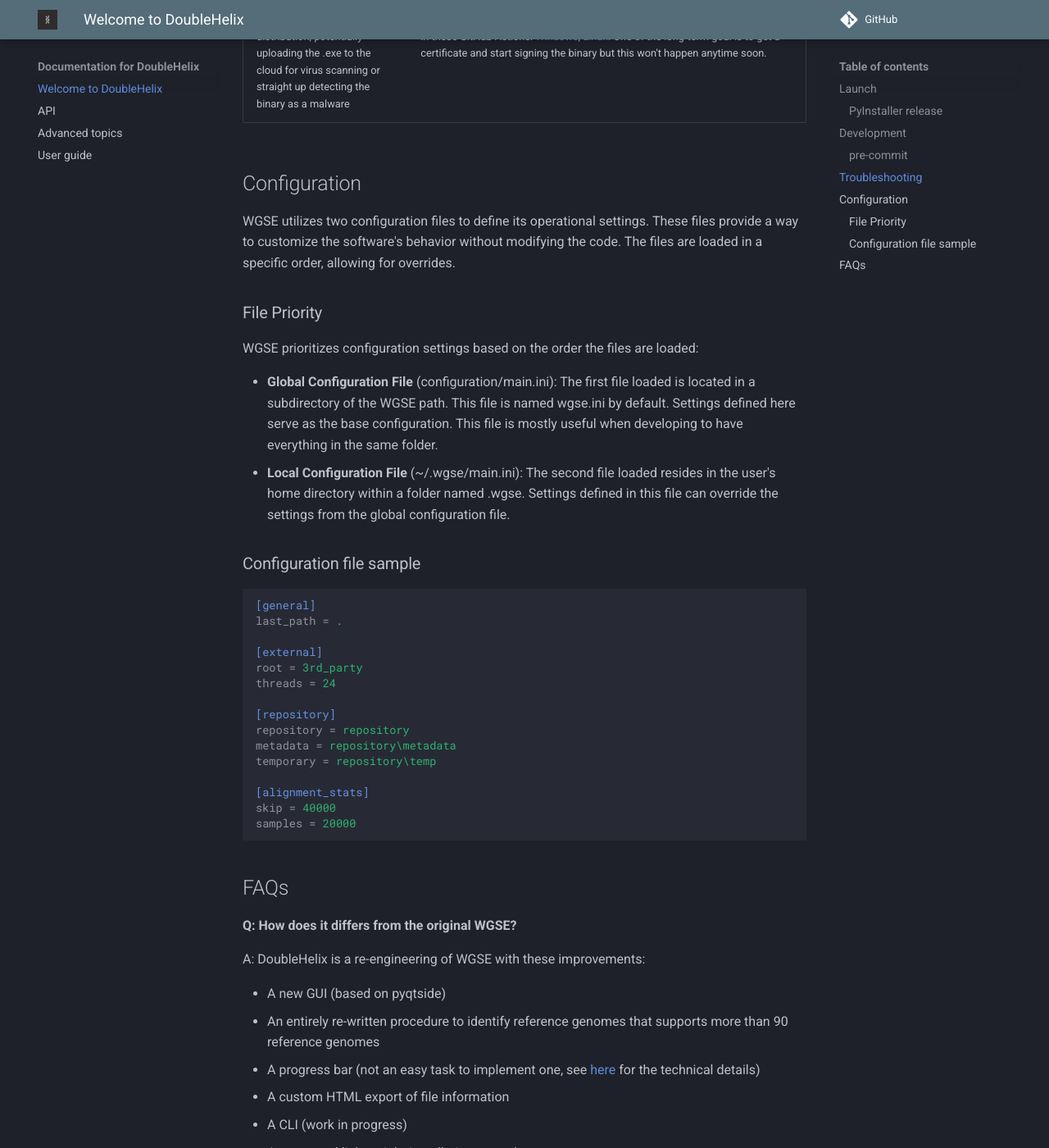
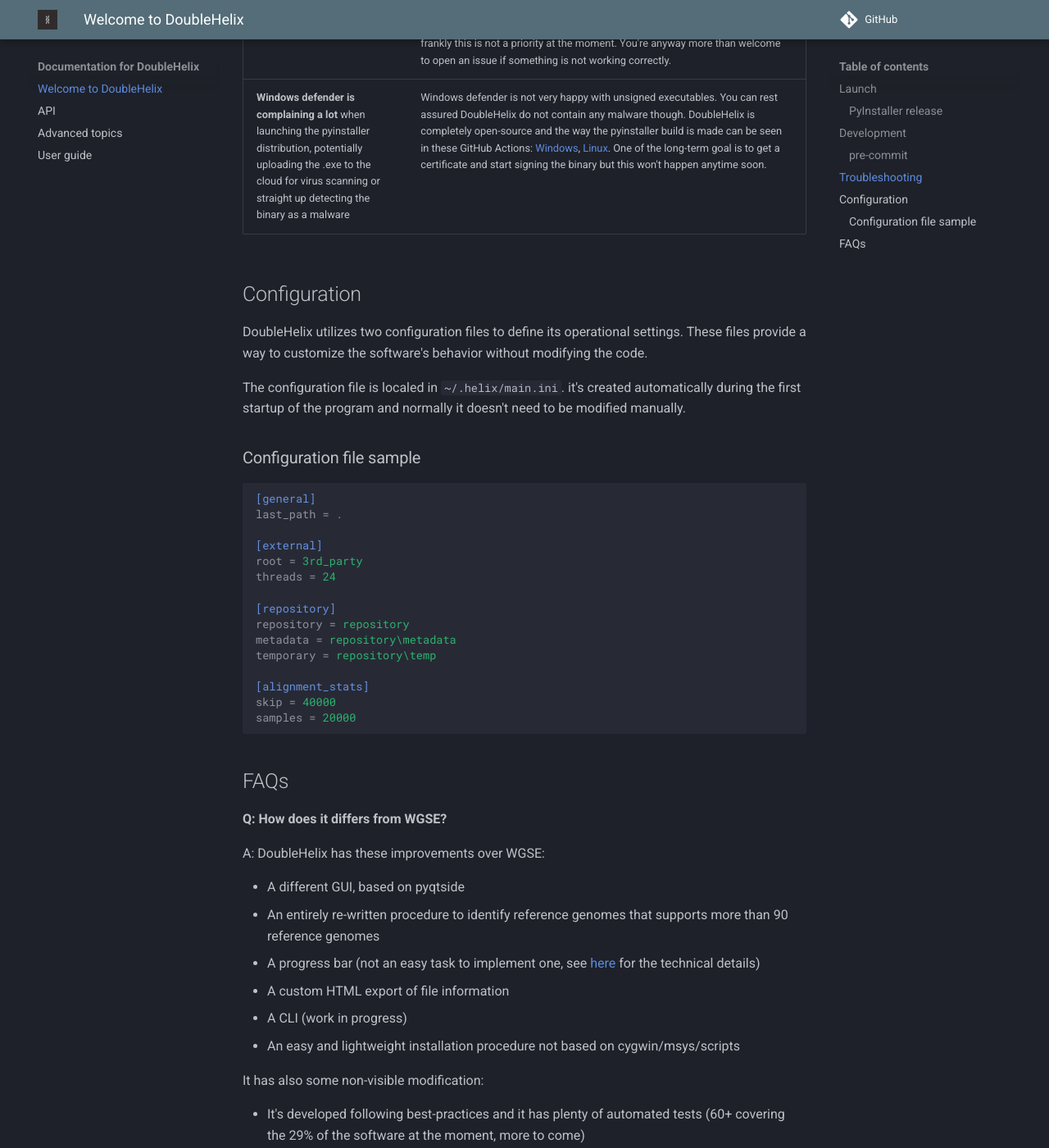
Before and after one commit to DoubleHelixApp/doublehelixapp.github.io, an MkDocs documentation site: the page built from docs/index.md, in a window 1280 px wide and 1400 px high, scrolled down 2100 px. Shown: the whole window at 82% size. Built offline with MkDocs 1.6.1 and Material for MkDocs 9.7.7, drawn with Linux system fonts in a browser that asks for light colours; comment, search, counter and statistics services are not loaded; some of the changed text lies outside the part shown.

Commit message:
wgse->doublehelix

````diff
--- a/docs/index.md
+++ b/docs/index.md
@@ -2,10 +2,10 @@
 
 DoubleHelix is a tool designed for manipulating and extracting data from files representing whole-sequenced human genomes. It provides functionality to load, parse, filter, transform, and analyze genomic data.
 
-DoubleHelix is an attempt to re-engineering an existing tool called [WGSE](https://wgse.io). See the [FAQs](#faqs) to see how they differs. WGSE and DoubleHelix are heavily relying on a suite of existing tools called [samtools](https://samtools.github.io/) but they provide a more user-friendly interface.
+DoubleHelix is providing a set of similar features to [WGSE](https://wgse.io) but they are different products and they don't share any code. See the [FAQs](#faqs) to see how they differs. DoubleHelix is heavily relying and provide a more user-friendly interface to a suite of existing tools called [samtools](https://samtools.github.io/).
 
 ### Launch
-WGSE runs on Windows and Linux. It should work also on MacOS but was never tested on it. Follow the installation procedure below according to your OS.
+DoubleHelix runs on Windows, Linux, and MacOS. Follow the installation procedure below according to your OS.
 The only currently supported way to install `DoubleHelix` is with a pypi package.
 This require python and pip installed. Note DoubleHelix is still in alpha state and many things are not working or they may broke unexpectedly.
 
@@ -18,7 +18,15 @@
     > WARNING:
     > DoubleHelix is not thoroughly tested on Linux. Please see the [troubleshooting](#troubleshooting) section.
     ```bash
-    sudo apt install libqt6waylandclient6 samtools bcftools -y
+    sudo apt install libqt6waylandclient6 samtools bcftools tabix -y
+    python -m pip install doublehelix
+    wgse
+    ```
+=== `MacOS`
+    > WARNING:
+    > DoubleHelix is not thoroughly tested on MacOS. Please see the [troubleshooting](#troubleshooting) section.
+    ```bash
+    TBD
     python -m pip install doublehelix
     wgse
     ```
@@ -41,7 +49,7 @@
     python -m venv .venv
     .venv\Scripts\activate
     python -m pip install -e .
-    wgse
+    helix
     ```
 === "Debian based distros"
     ```bash
@@ -51,7 +59,7 @@
     python -m venv .venv
     source ./.venv/bin/activate
     python -m pip install -e .
-    wgse
+    helix
     ```
 
 #### pre-commit
@@ -66,21 +74,16 @@
 
 Error | Description
 ------|------------
-**Symbol lookup error** after launching WGSE from command line on Linux/WSL| It's likely you have an old version of Qt installed. On Debian based distro it's likely the version of `libqt6waylandclient6` or one of its dependencies is too old and the python module for Qt is trying to fetch some symbols from it that were added in a subsequent version. You can try to run a `sudo apt update && sudo apt upgrade` but if that doesn't work unfortunately you need to upgrade the Qt version manually, use another distribution (or stick with the CLI once it will be available).
+**Symbol lookup error** after launching DoubleHelix from command line on Linux/WSL| It's likely you have an old version of Qt installed. On Debian based distro it's likely the version of `libqt6waylandclient6` or one of its dependencies is too old and the python module for Qt is trying to fetch some symbols from it that were added in a subsequent version. You can try to run a `sudo apt update && sudo apt upgrade` but if that doesn't work unfortunately you need to upgrade the Qt version manually, use another distribution (or stick with the CLI once it will be available).
 **Something else does not work on Linux/DoubleHelix is not starting on Linux**| DoubleHelix is tested almost exclusively on Windows for the time being. On Windows all the executables needed beside DoubleHelix are shipped with another PyPI package upon which DoubleHelix depends. Installing through `pip` is hence sufficient to get `DoubleHelix` working. On Linux `DoubleHelix` expects all the executables to be available under `PATH`. Consequently there are dependencies that need to be installed manually. The installation section provide the dependencies list for Debian-based distros, on other distros the command may change. Fetching existing executables from `PATH` means DoubleHelix will have no control no control over the version of the dependencies. Ubuntu on WLS is using a fairly old build of samtools for example. This means some feature (i.e., FASTA conversion) won't work. This will change in the future once DoubleHelix will stop relying on distro executables but frankly this is not a priority at the moment. You're anyway more than welcome to open an issue if something is not working correctly.
 **Windows defender is complaining a lot** when launching the pyinstaller distribution, potentially uploading the .exe to the cloud for virus scanning or straight up detecting the binary as a malware| Windows defender is not very happy with unsigned executables. You can rest assured DoubleHelix do not contain any malware though. DoubleHelix is completely open-source and the way the pyinstaller build is made can be seen in these GitHub Actions: [Windows](https://github.com/DoubleHelixApp/DoubleHelix/blob/main/.github/workflows/python-pyinstaller-win.yml), [Linux](https://github.com/DoubleHelixApp/DoubleHelix/blob/main/.github/workflows/python-pyinstaller-linux.yml). One of the long-term goal is to get a certificate and start signing the binary but this won't happen anytime soon.
 
 
 ## Configuration
 
-WGSE utilizes two configuration files to define its operational settings. These files provide a way to customize the software's behavior without modifying the code. The files are loaded in a specific order, allowing for overrides.
+DoubleHelix utilizes two configuration files to define its operational settings. These files provide a way to customize the software's behavior without modifying the code.
 
-### File Priority
-
-WGSE prioritizes configuration settings based on the order the files are loaded:
-
-- **Global Configuration File** (configuration/main.ini): The first file loaded is located in a subdirectory of the WGSE path. This file is named wgse.ini by default. Settings defined here serve as the base configuration. This file is mostly useful when developing to have everything in the same folder.
-- **Local Configuration File** (~/.wgse/main.ini): The second file loaded resides in the user's home directory within a folder named .wgse. Settings defined in this file can override the settings from the global configuration file.
+The configuration file is localed in `~/.helix/main.ini`. it's created automatically during the first startup of the program and normally it doesn't need to be modified manually.
 
 ### Configuration file sample
 
@@ -104,16 +107,16 @@
 
 ## FAQs
 
-**Q: How does it differs from the original WGSE?**
+**Q: How does it differs from WGSE?**
 
-A: DoubleHelix is a re-engineering of WGSE with these improvements:
+A: DoubleHelix has these improvements over WGSE:
 
-- A new GUI (based on pyqtside)
+- A different GUI, based on pyqtside
 - An entirely re-written procedure to identify reference genomes that supports more than 90 reference genomes
 - A progress bar (not an easy task to implement one, see [here](advanced-topics.md#progress-bar) for the technical details)
 - A custom HTML export of file information
 - A CLI (work in progress)
-- An easy and lightweight installation procedure
+- An easy and lightweight installation procedure not based on cygwin/msys/scripts
 
 It has also some non-visible modification:
 
````
